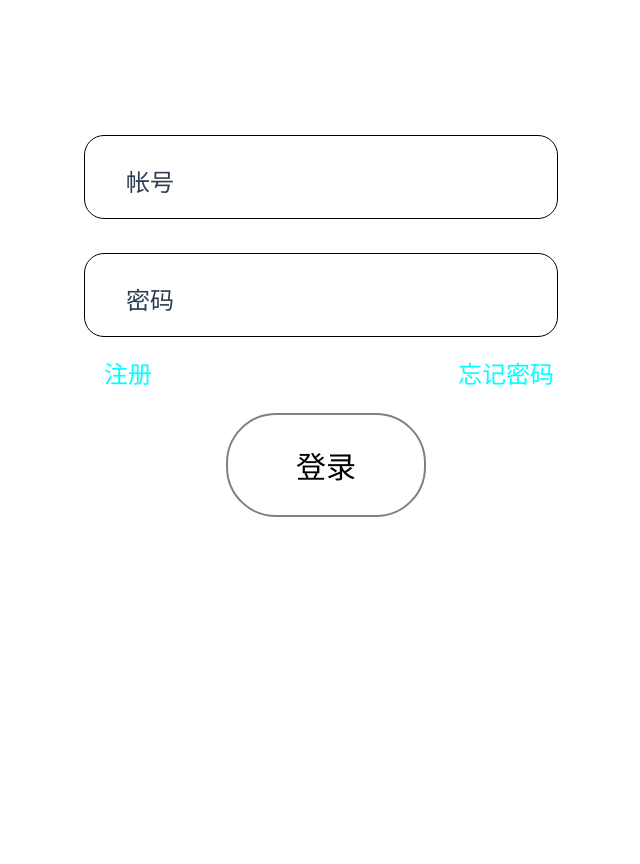
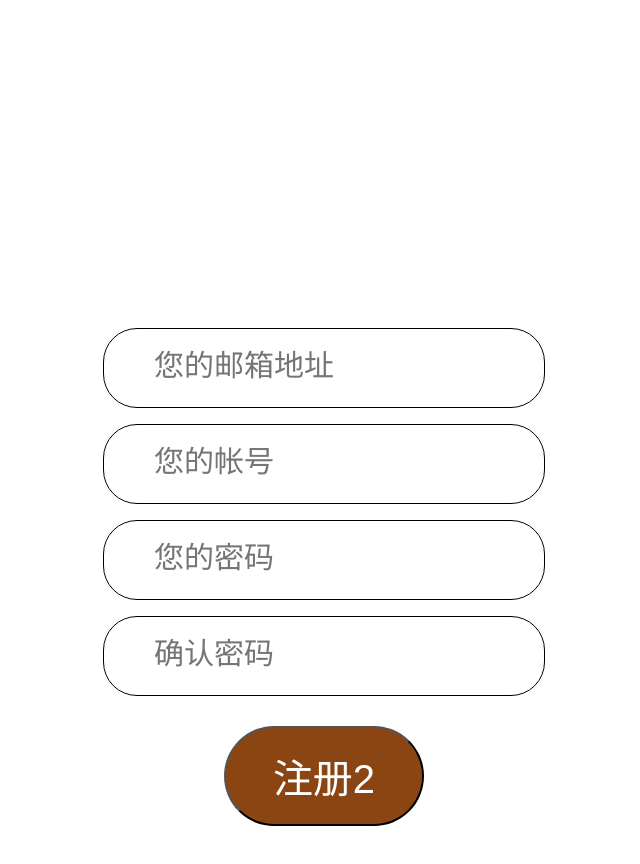
Before and after one commit to bosie-47/BOOKFRIEND, a Vue app: page /register in a window 1280 px wide. Shown: the part 200-1064 px from the top of the page, without its empty margins (316-956 px from the left). Before the commit the page ends 800 px from the top, so only its background shows below. Built offline with nearby package versions, Linux system fonts and the light colour scheme.

Commit message:
新增 路由、登陆页面

```diff
--- a/package.json
+++ b/package.json
@@ -9,7 +9,8 @@
   },
   "dependencies": {
     "core-js": "^3.3.2",
-    "vue": "^2.6.10"
+    "vue": "^2.6.10",
+    "vue-router": "^3.1.3"
   },
   "devDependencies": {
     "@vue/cli-plugin-babel": "^4.0.0",
--- a/src/App.vue
+++ b/src/App.vue
@@ -2,17 +2,15 @@
   <div id="app">
     <!--<img alt="Vue logo" src="./assets/logo.png">-->
     <!--<HelloWorld msg="Welcome to Your Vue.js App"/>-->
-    <login/>
+    <router-view></router-view>
   </div>
 </template>
 
 <script>
 
-import login from './components/login.vue'
 export default {
   name: 'app',
   components: {
-    login
   }
 }
 </script>
--- a/src/components/login.vue
+++ b/src/components/login.vue
@@ -13,7 +13,7 @@
 			</span>
 			<span class="options">
 				<div class="align_tool_3">
-					<a href="#">注册</a>
+					<a href="./register">注册</a>
 					<a href="#">忘记密码</a>
 				</div>
 			</span>
--- /dev/null
+++ b/src/components/register.vue
@@ -0,0 +1,109 @@
+<template>
+  <div id="body">
+  <div id="area">
+  <div id="container">
+		<div class="box">
+			<input type="text" class="input" v-model="email" placeholder="您的邮箱地址"/>
+		</div>
+		<div class="box">
+			<input type="text" class="input" v-model="account" placeholder="您的帐号"/>
+		</div>
+		<div class="box">
+			<input type="password" class="input" v-model="password" placeholder="您的密码"/>
+		</div>
+		<div class="box">
+			<input type="password" class="input" v-model="passwords" placeholder="确认密码"/>
+		</div>
+    <div class=button v-if="account===''||email===''||password===''||passwords===''">
+      <button>注册2</button>
+    </div>
+		<div class="button" v-else>
+			<button >注册</button>
+		</div>
+	</div>
+  </div>
+  </div>
+</template>
+
+<script>
+  export default {
+    name: 'register',
+    data() {
+      return {
+        account: '',
+        email: '',
+        password: '',
+        passwords: '',
+      }
+    },
+  }
+</script>
+
+<style>
+	#body {
+    display: flex;
+    justify-content: center;
+    align-content: center
+  }
+
+  #area {
+    width: 3.75rem;
+    height: 6.67rem;
+  }
+
+  #container {
+		display: flex;
+		justify-content: center;
+		align-content: center;
+		flex-wrap: wrap;
+
+		padding-top: 2rem;
+	}
+
+	.box {
+		display: flex;
+		justify-content: center;
+
+		margin: 0.04rem;
+		padding-top: 0.07rem;
+		border: #000000 1px solid;
+		border-radius: .17rem;
+		width: 2.2rem;
+		height: .32rem;
+
+		font-size: .15rem;
+	}
+
+  .button {
+    display: flex;
+		justify-content: center;
+
+		margin: 0.04rem;
+		padding-top: 0.07rem;
+		width: 2.2rem;
+		height: .32rem;
+
+		font-size: .15rem;
+	}
+
+	button {
+		border-radius: 2rem;
+		width: 1rem;
+		height: 0.5rem;
+
+		font-size: .2rem;
+		color: white;
+
+		background: saddlebrown;
+	}
+
+	.input {
+		border: none;
+		outline: none;
+		width: 1.7rem;
+		height: 0.22rem;
+
+		font-size: .15rem;
+	}
+
+</style>
--- a/src/main.js
+++ b/src/main.js
@@ -1,8 +1,10 @@
 import Vue from 'vue'
 import App from './App.vue'
+import router from './router'
 
 Vue.config.productionTip = false
 
 new Vue({
   render: h => h(App),
+  router
 }).$mount('#app')
--- /dev/null
+++ b/src/router/index.js
@@ -0,0 +1,25 @@
+import Vue from 'vue'
+import VueRouter from 'vue-router'
+
+const login = () => import('../components/login')
+const register = () => import('../components/register')
+
+Vue.use(VueRouter)
+
+const routes = [
+  {
+    path: '/',
+    component: login
+  },
+  {
+    path: '/register',
+    component: register
+  }
+]
+
+const router =new VueRouter({
+  mode: 'history',
+  routes
+})
+
+export default router
```
Also changed, not shown: 1 other file (tests, documents, lock files or other folders).
